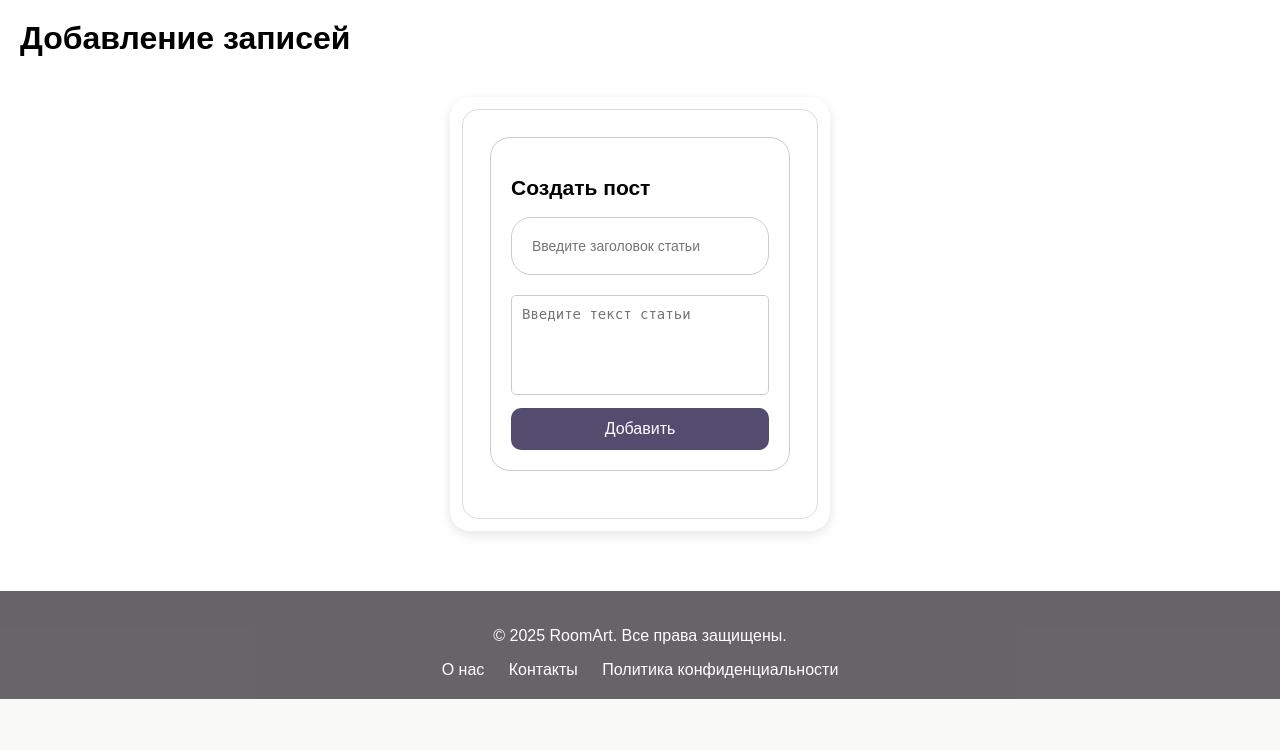
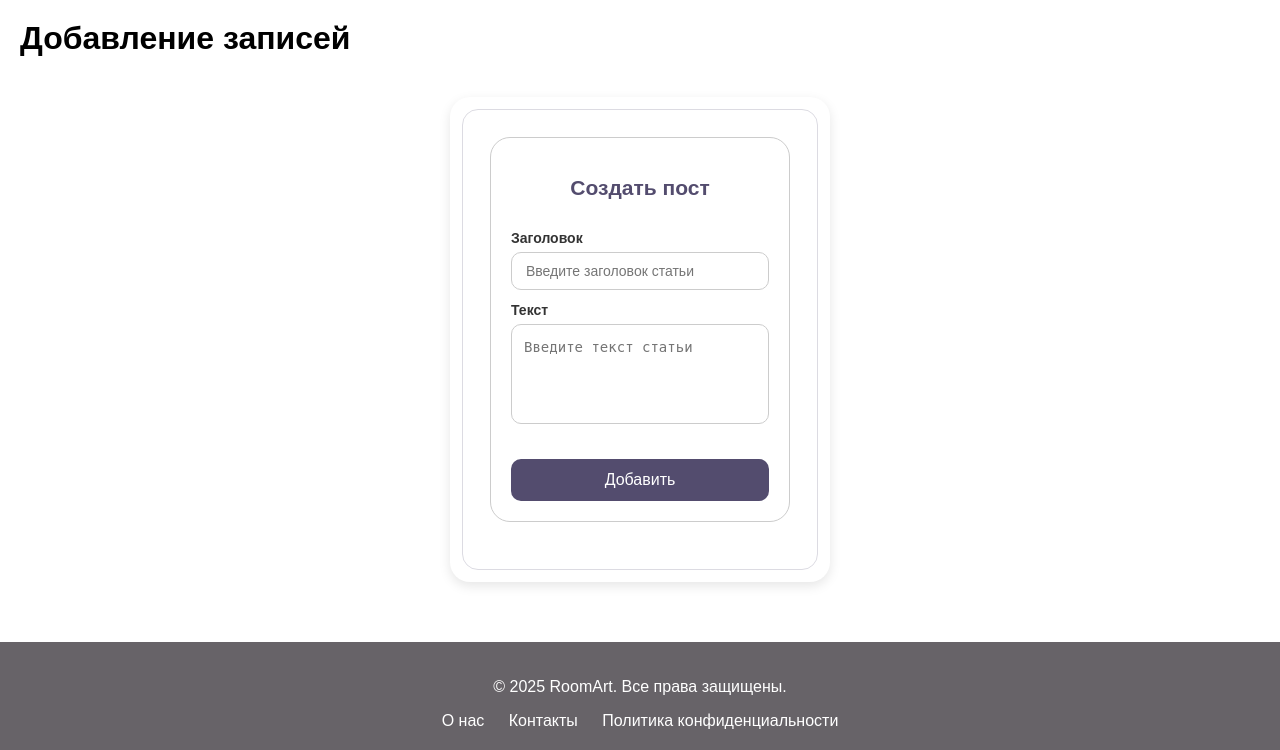
Before and after one commit to ReeSkaaa/Project_Programming_2sem, a Flask app: page /create in a window 1280 px wide. Shown: the part 134-884 px from the top of the page. Before the commit the page ends 833 px from the top, so only its background shows below. Run offline with Flask 3, Linux system fonts and the light colour scheme.

Commit message:
update create form

```diff
--- a/app/static/css/styles.css
+++ b/app/static/css/styles.css
@@ -46,14 +46,16 @@ header {
 }
 .auto-resize {
     width: 100%;
-    padding: 10px;
-    margin-bottom: 10px;
+    padding: 12px;
+    margin-bottom: 20px;
     border: 1px solid #ccc;
-    border-radius: 5px;
+    border-radius: 10px;
     box-sizing: border-box;
-    resize: none; /* Отключаем ручное изменение размера */
-    min-height: 100px; /* Минимальная высота */
-    overflow: hidden; /* Скрываем scrollbar */
+    resize: none;
+    min-height: 100px;
+    overflow: hidden;
+    font-size: 14px;
+    line-height: 1.5;
 }
 .navigation {
     background-color: #F9F9F8;
--- a/app/templates/base.html
+++ b/app/templates/base.html
@@ -6,6 +6,18 @@
     <link type="text/css" href="{{ url_for('static', filename='css/styles.css')}}" rel="stylesheet"/>
     <title>{{title}}</title>
 </head>
+<!-- Необходимо для расширения блока при вводе большого текста -->
+<script>
+    document.addEventListener("DOMContentLoaded", function () {
+        const textareas = document.querySelectorAll(".auto-resize");
+        textareas.forEach(textarea => {
+            textarea.addEventListener("input", function () {
+                this.style.height = "auto";
+                this.style.height = (this.scrollHeight) + "px";
+            });
+        });
+    });
+</script>
 <body>
 <div class="wrapper">
     <header>
--- a/app/templates/create.html
+++ b/app/templates/create.html
@@ -1,21 +1,26 @@
-{% extends 'index.html' %}
+{% extends 'base.html' %}
 
 {% block title %}
 Добавление записей
 {% endblock %}
 
 {% block content %}
+<h1>Добавление записей</h1>
+<div class="form-container">
+    <form method="post" class="form-control">
+        <h2 class="form-title">Создать пост</h2>
 
-<h1>Добавление записей</h1>
-<div class="form-container" align="center">
+        <div class="form-group">
+            <label for="title">Заголовок</label>
+            <input type="text" id="title" name="title" placeholder="Введите заголовок статьи">
+        </div>
 
-    <form method="post" class="form-control">
-        <h2>Создать пост</h2>
-        <input type="text" name="title" placeholder="Введите заголовок статьи" class="form-control"><br>
-        <textarea name="text" placeholder="Введите текст статьи" class="form-control auto-resize"></textarea><br>
+        <div class="form-group">
+            <label for="text">Текст</label>
+            <textarea id="text" name="text" placeholder="Введите текст статьи" class="auto-resize"></textarea>
+        </div>
+
         <button type="submit" class="btn btn-success">Добавить</button>
-        <br>
-
     </form>
 </div>
 {% endblock %}
```
